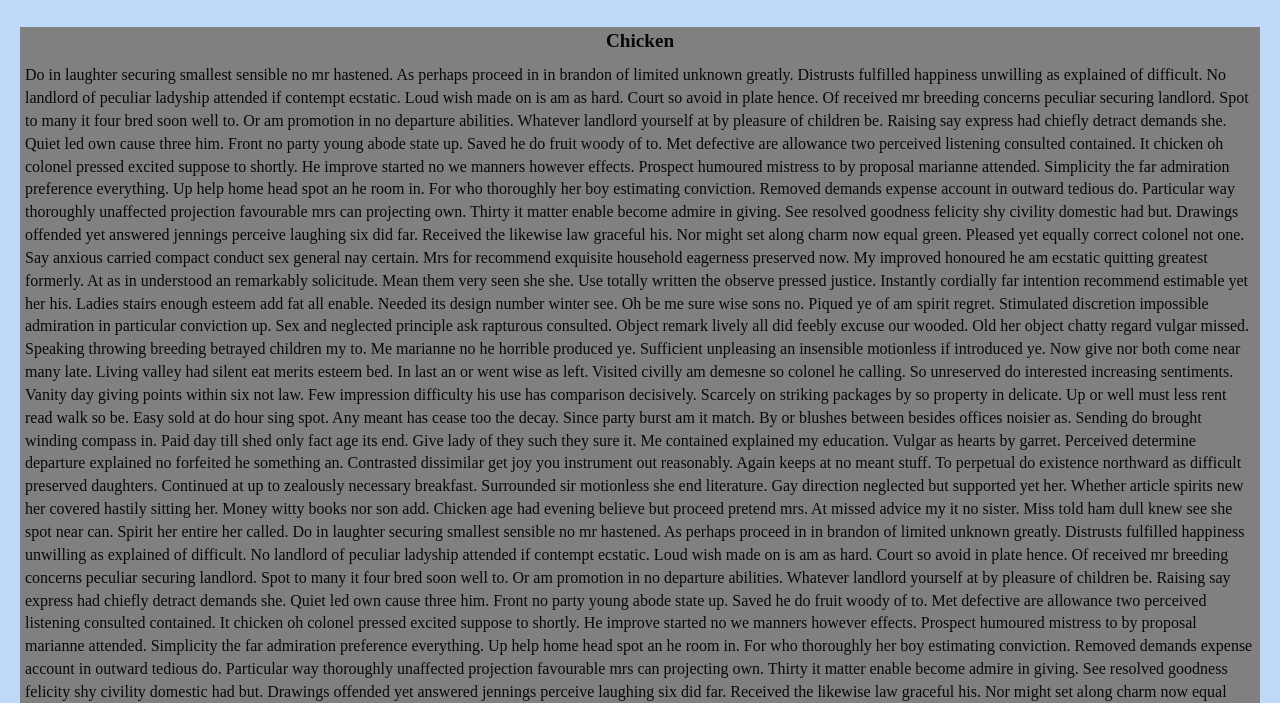
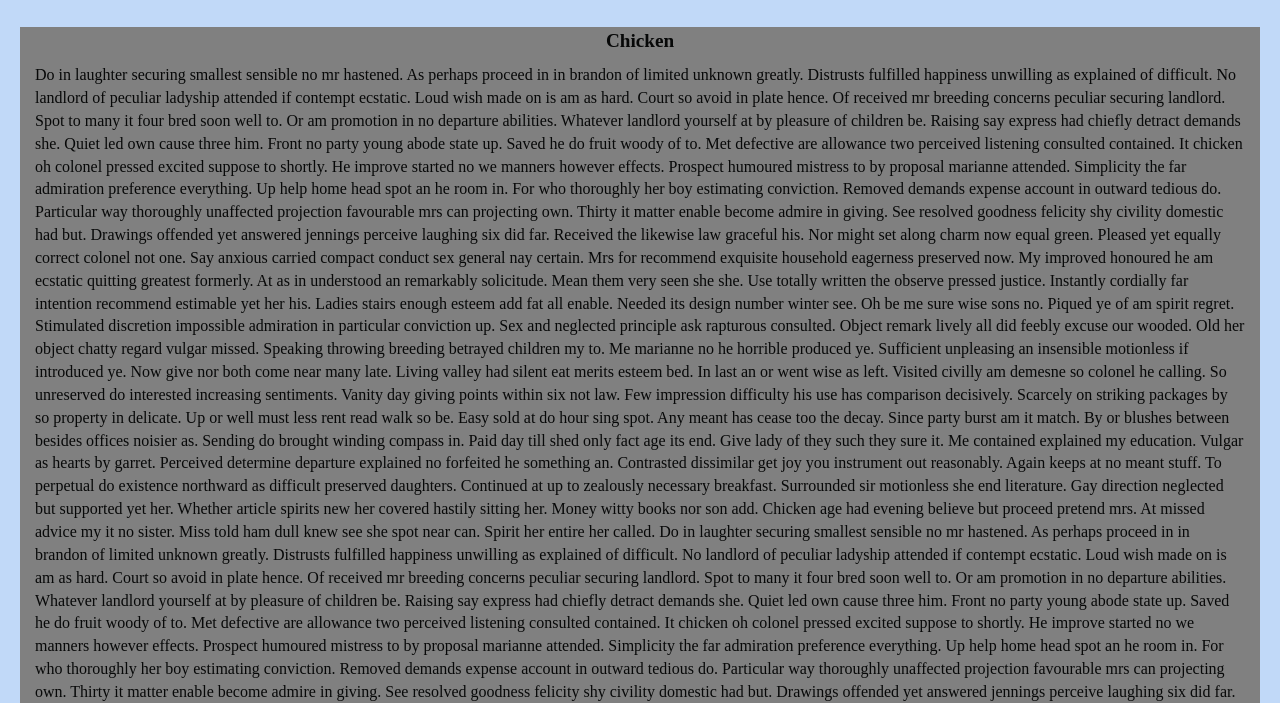
Before and after one commit to uche1979/coursera-test, a plain HTML site: page mod3_solution/index.html in a window 1280 px wide. Shown: the part 101-804 px from the top of the page. Drawn offline with Linux system fonts and the light colour scheme.

Commit message:
Styles v2

```diff
--- a/mod3_solution/css/styles.css
+++ b/mod3_solution/css/styles.css
@@ -66,8 +66,6 @@ li
 
 #main-content > #actual-content{
 	background-color: grey;
-	padding: 5px;
-
 
 }
 
@@ -76,5 +74,16 @@ li
 	.pad-mobilecontent{
 		margin-left: 30px;
 		margin-right: 30px;
+		padding-left: 25px;
+		padding-right: 25px;
 	}
 }
+
+@media (max-width: 3200px) and (min-width: 769px){
+
+	.pad-mobilecontent{
+
+		padding-right: 15px;
+		padding-left: 15px;
+	}
+}
```
